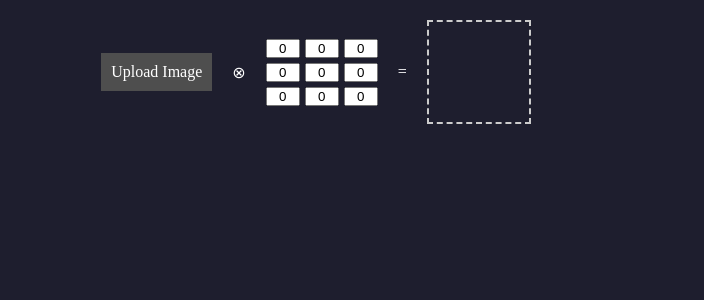
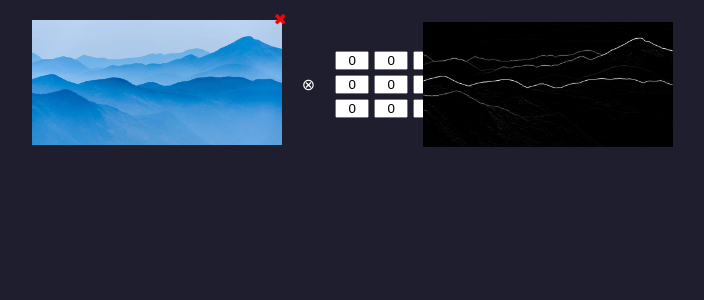
Before and after one commit to visrut7/visrut7.github.io, an Angular app: page /cnn in a window 1280 px wide. Shown: the top 300 px of the page, without its empty margins (324-1028 px from the left). Built offline with nearby package versions, Linux system fonts and the light colour scheme.

Commit message:
add convolution operation

```diff
--- a/src/app/cnn/cnn.component.css
+++ b/src/app/cnn/cnn.component.css
@@ -36,8 +36,8 @@
 .output-section {
   grid-column: 5 / 6;
   border: 2px dashed #ccc;
-  width: 100px; /* Adjust based on your preference */
-  height: 100px; /* Adjust based on your preference */
+  width: 100px;
+  height: 100px;
   display: flex;
   align-items: center;
   justify-content: center;
@@ -45,13 +45,13 @@
 
 .file-input-label {
   display: inline-block;
-  background-color: #4e4e4e;
   cursor: pointer;
 }
 
 .file-input-label span {
-  margin: 10px;
+  padding: 10px;
   display: block;
+  background-color: #4e4e4e;
 }
 
 .preview-image {
@@ -63,8 +63,8 @@
   cursor: pointer;
   color: red;
   position: absolute;
-  right: 0;
-  top: 0;
+  right: -5px;
+  top: -10px;
 }
 
 .matrix-cell {
--- a/src/app/cnn/cnn.component.html
+++ b/src/app/cnn/cnn.component.html
@@ -37,6 +37,10 @@
   <div class="equal-operator">=</div>
 
   <div class="output-section">
-    <!-- This will be the placeholder for the output -->
+    <img
+      *ngIf="transformedImage"
+      [src]="transformedImage"
+      class="preview-image"
+    />
   </div>
 </div>
--- a/src/app/cnn/cnn.component.ts
+++ b/src/app/cnn/cnn.component.ts
@@ -1,5 +1,6 @@
 import { CommonModule } from '@angular/common';
-import { Component } from '@angular/core';
+import { Component, Inject, OnInit, PLATFORM_ID } from '@angular/core';
+import { isPlatformBrowser } from '@angular/common';
 import { FormsModule } from '@angular/forms';
 
 @Component({
@@ -9,20 +10,146 @@ import { FormsModule } from '@angular/forms';
   templateUrl: './cnn.component.html',
   styleUrl: './cnn.component.css',
 })
-export class CnnComponent {
+export class CnnComponent implements OnInit {
   selectedImage: string | ArrayBuffer | null = null;
   matrix: number[] = Array(9).fill(0);
+  transformedImage: string | null = null;
+
+  constructor(@Inject(PLATFORM_ID) private platformId: Object) {}
+
+  ngOnInit(): void {
+    if (isPlatformBrowser(this.platformId)) {
+      this.loadInitialImage('/assets/mount.jpg');
+    }
+  }
 
   onFileSelected(event: any): void {
     const file = event.target.files[0];
     if (file) {
       const reader = new FileReader();
-      reader.onload = (e) => (this.selectedImage = e.target?.result!);
+      reader.onload = (e) => {
+        this.selectedImage = e.target?.result!;
+        const img = new Image();
+        img.onload = () => {
+          const canvas = document.createElement('canvas');
+          const ctx = canvas.getContext('2d');
+          canvas.width = img.width;
+          canvas.height = img.height;
+          ctx?.drawImage(img, 0, 0);
+          const imageData = ctx?.getImageData(0, 0, img.width, img.height);
+          // Now you have the image data, you can access the RGBA values with imageData.data
+
+          const transformedImage = this.convertToGrayscaleAndApplyKernel(
+            imageData!
+          );
+          this.renderTransformedImage(
+            transformedImage.data,
+            transformedImage.width,
+            transformedImage.height
+          );
+        };
+        img.src = e.target?.result as string;
+      };
       reader.readAsDataURL(file);
     }
+  }
+
+  convertToGrayscaleAndApplyKernel(imageData: ImageData) {
+    const width = imageData.width;
+    const height = imageData.height;
+    const grayScaleData = new Float32Array(width * height);
+    const outputData = new Float32Array(width * height);
+
+    console.log('starting conversation for gray scale....');
+
+    // Convert to grayscale
+    for (let i = 0; i < imageData.data.length; i += 4) {
+      const gray =
+        0.299 * imageData.data[i] +
+        0.587 * imageData.data[i + 1] +
+        0.114 * imageData.data[i + 2];
+      const index = i / 4;
+      grayScaleData[index] = gray;
+    }
+
+    console.log('converted into gray scale....');
+
+    // Apply convolution
+    const kernel = [1, 1, 1, 0, 0, 0, -1, -1, -1];
+    for (let x = 1; x < width - 1; x++) {
+      for (let y = 1; y < height - 1; y++) {
+        let sum = 0;
+        let kernelIndex = 0;
+        for (let ky = -1; ky <= 1; ky++) {
+          for (let kx = -1; kx <= 1; kx++) {
+            const pixelValue = grayScaleData[(y + ky) * width + (x + kx)];
+            sum += pixelValue * kernel[kernelIndex++];
+          }
+        }
+        outputData[y * width + x] = sum;
+      }
+    }
+
+    // Return the output data
+    return { width, height, data: outputData };
+  }
+
+  // After applying kernel and converting to grayscale
+  // Convert the outputData back to ImageData for rendering
+  renderTransformedImage(
+    outputData: Float32Array,
+    width: number,
+    height: number
+  ): void {
+    const ctx = this.createCanvasContext(width, height); // Assume this method exists and creates an off-screen canvas
+    const renderedImageData = new ImageData(width, height);
+    for (let i = 0; i < outputData.length; i++) {
+      const val = Math.min(Math.max(outputData[i], 0), 255); // Clamp value between 0 and 255
+      renderedImageData.data[i * 4] = val; // R
+      renderedImageData.data[i * 4 + 1] = val; // G
+      renderedImageData.data[i * 4 + 2] = val; // B
+      renderedImageData.data[i * 4 + 3] = 255; // A
+    }
+    ctx.putImageData(renderedImageData, 0, 0);
+    this.updateOutputImage(ctx.canvas.toDataURL());
+  }
+
+  createCanvasContext(width: number, height: number): CanvasRenderingContext2D {
+    const canvas = document.createElement('canvas');
+    canvas.width = width;
+    canvas.height = height;
+    return canvas.getContext('2d')!;
+  }
+
+  updateOutputImage(dataUrl: string): void {
+    this.transformedImage = dataUrl; // Assume transformedImage is a new class property
   }
 
   removeImage(): void {
     this.selectedImage = null;
   }
+
+  loadInitialImage(filePath: string): void {
+    const img = new Image();
+    img.onload = () => {
+      const canvas = document.createElement('canvas');
+      const ctx = canvas.getContext('2d');
+      canvas.width = img.width;
+      canvas.height = img.height;
+      ctx?.drawImage(img, 0, 0);
+      const imageData = ctx?.getImageData(0, 0, img.width, img.height);
+      // Now you have the image data, you can access the RGBA values with imageData.data
+
+      const transformedImage = this.convertToGrayscaleAndApplyKernel(
+        imageData!
+      );
+      this.renderTransformedImage(
+        transformedImage.data,
+        transformedImage.width,
+        transformedImage.height
+      );
+    };
+    img.src = filePath;
+    this.selectedImage = filePath; // Update the selectedImage to show the loaded image
+  }
 }
```
Also changed, not shown: src/assets/mount.jpg (added).
